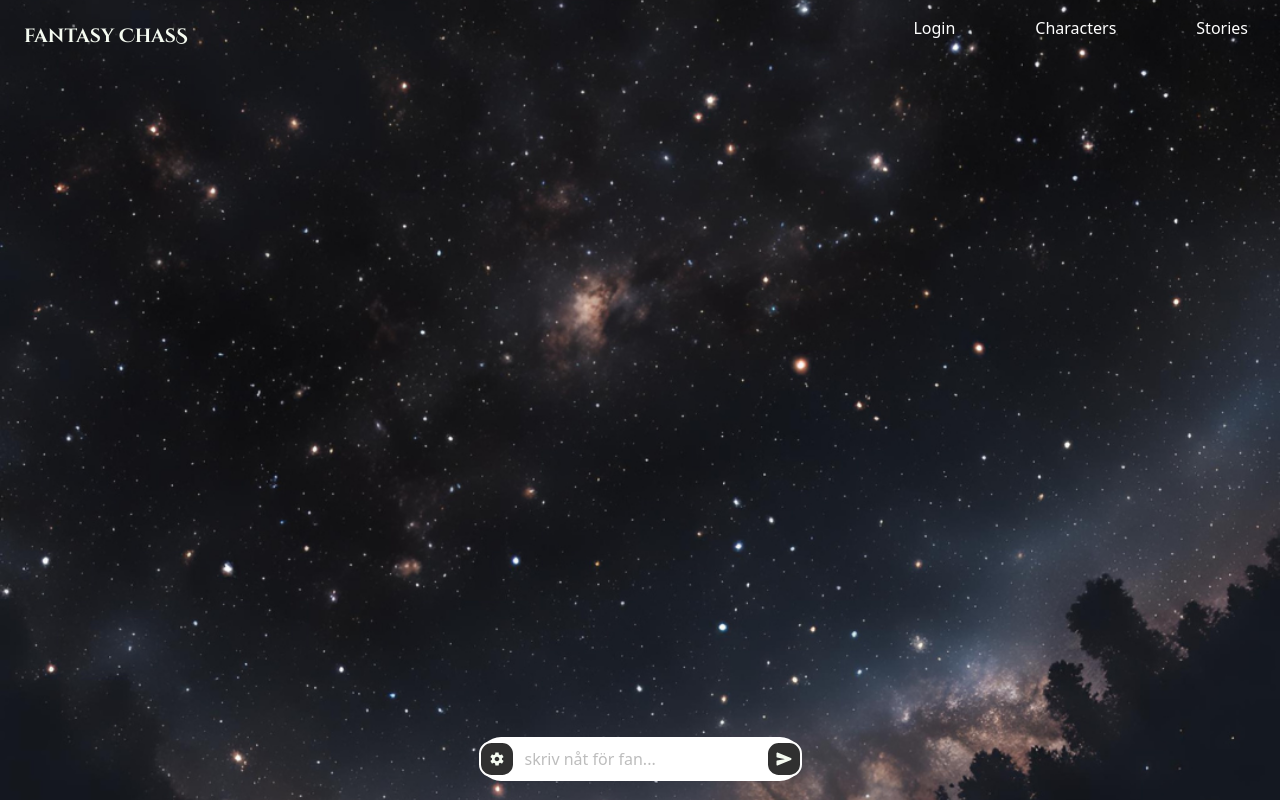
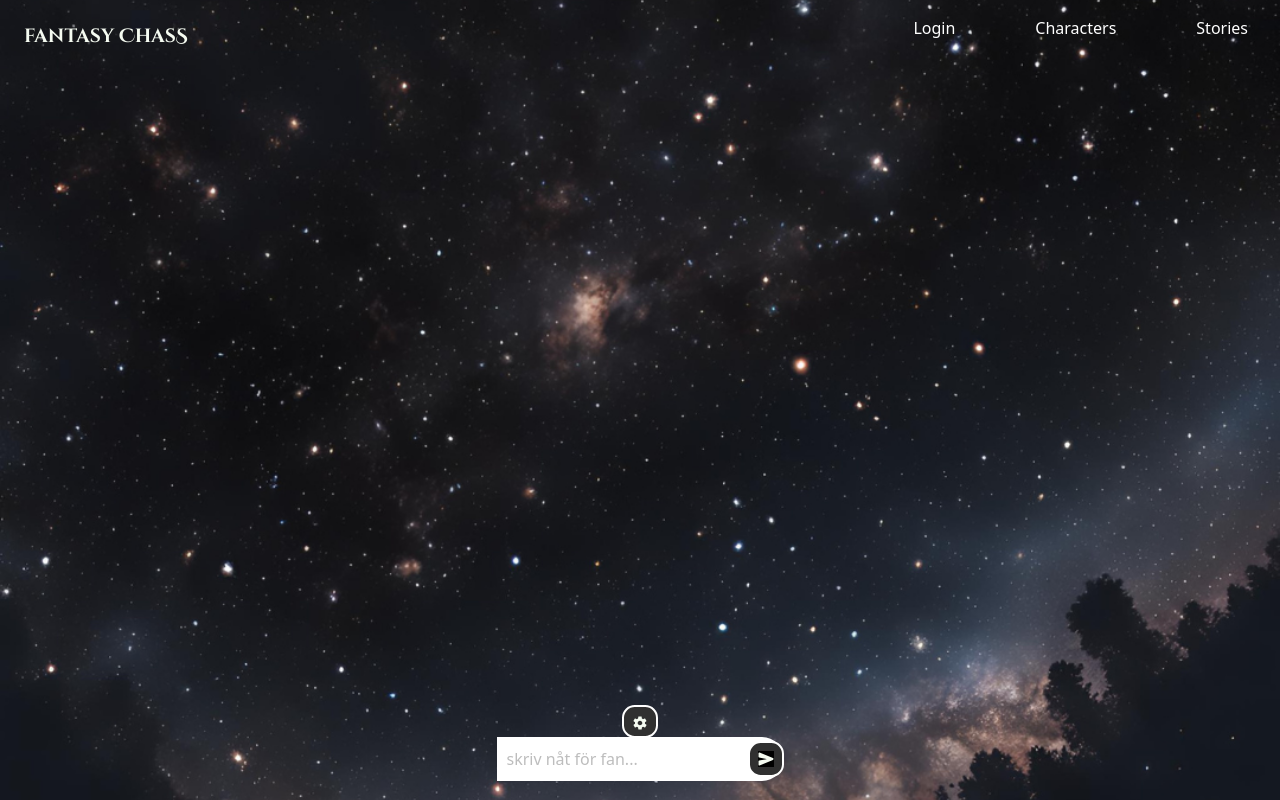
Before and after one commit to f-eighty7/ChasChallenger, a React (Vite) app: page /adventure in a window 1280 px wide. Built offline with nearby package versions, Linux system fonts and the light colour scheme.

Commit message:
lite skit

```diff
--- a/src/components/ChatTest.css
+++ b/src/components/ChatTest.css
@@ -55,13 +55,23 @@
   position: fixed;
   bottom: 1.2rem;
   background-color: white;
-  border-radius: 60px;
-
+  border-radius: 30px
 
 }
 
+.chat-input :focus{
+  outline: none;
+}
+
+
 .knapp{
   position: relative;
+
+
+   /* filter: invert(1); */
+
+
+
 
 }
 
@@ -71,7 +81,11 @@
   padding: 10px;
 }
 
+.icon{
+  background-color: #000000;
+  size: 60px;
 
+}
 
 
 /* .chat-input input {
@@ -103,6 +117,7 @@
   display: flex;
   align-items: center;
   position: relative;
+
 }
 
 .loader {
--- a/src/components/ChatTest.jsx
+++ b/src/components/ChatTest.jsx
@@ -63,6 +63,7 @@ export function ChatTest() {
             endOfMessagesRef.current.scrollIntoView({ behavior: 'smooth' });
         }
     }, [history]);
+    /* const style = { background: '', fontSize: "1.4em" } */
 
     return (
         <div className="chat-container">
@@ -88,12 +89,13 @@ export function ChatTest() {
                 </div>
 
             </div>
-
-            <form className="chat-input" onSubmit={handleSend}>
-
             <button title="Settings" onClick={() => setButtonPopup(true)}>
                         <IoMdSettings />
                     </button>
+                    <GameSettingsPopup trigger={buttonPopup} setTrigger={setButtonPopup} />
+            <form className="chat-input" onSubmit={handleSend}>
+
+
                 <div className="input-container">
                     <input
                         type="text" className='inputruta'
@@ -104,12 +106,13 @@ export function ChatTest() {
 
 
                     />
-                    <button  onClick={handleSend} disabled={!query.trim() || loading}className="knapp">
-                        {loading ? <MdScheduleSend /> : <IoSend />}
+                    <button  onClick={handleSend} disabled={!query.trim() || loading}className="sendButton">
+                        {loading ? <MdScheduleSend /> : <IoSend className="icon"/>}
+
                     </button>
                 </div>
 
-                    <GameSettingsPopup trigger={buttonPopup} setTrigger={setButtonPopup} />
+
 
             </form>
 
```
